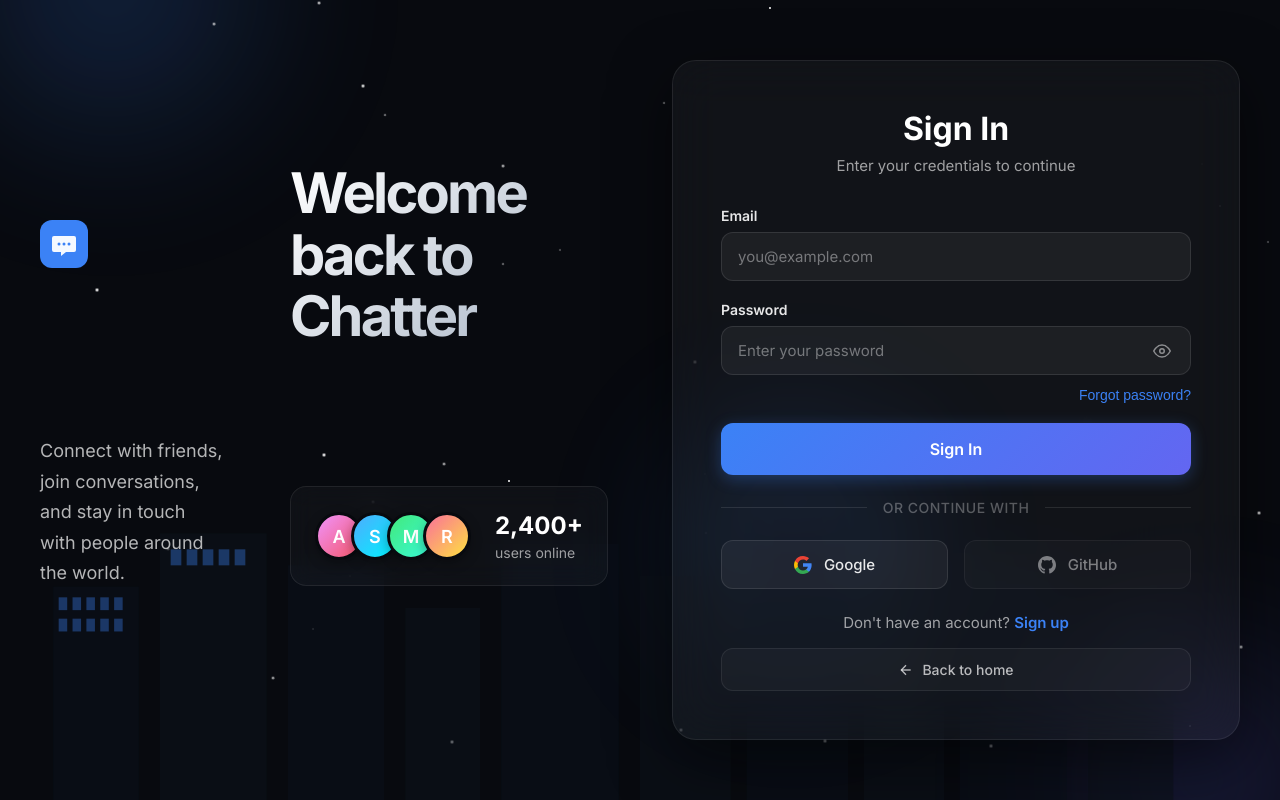
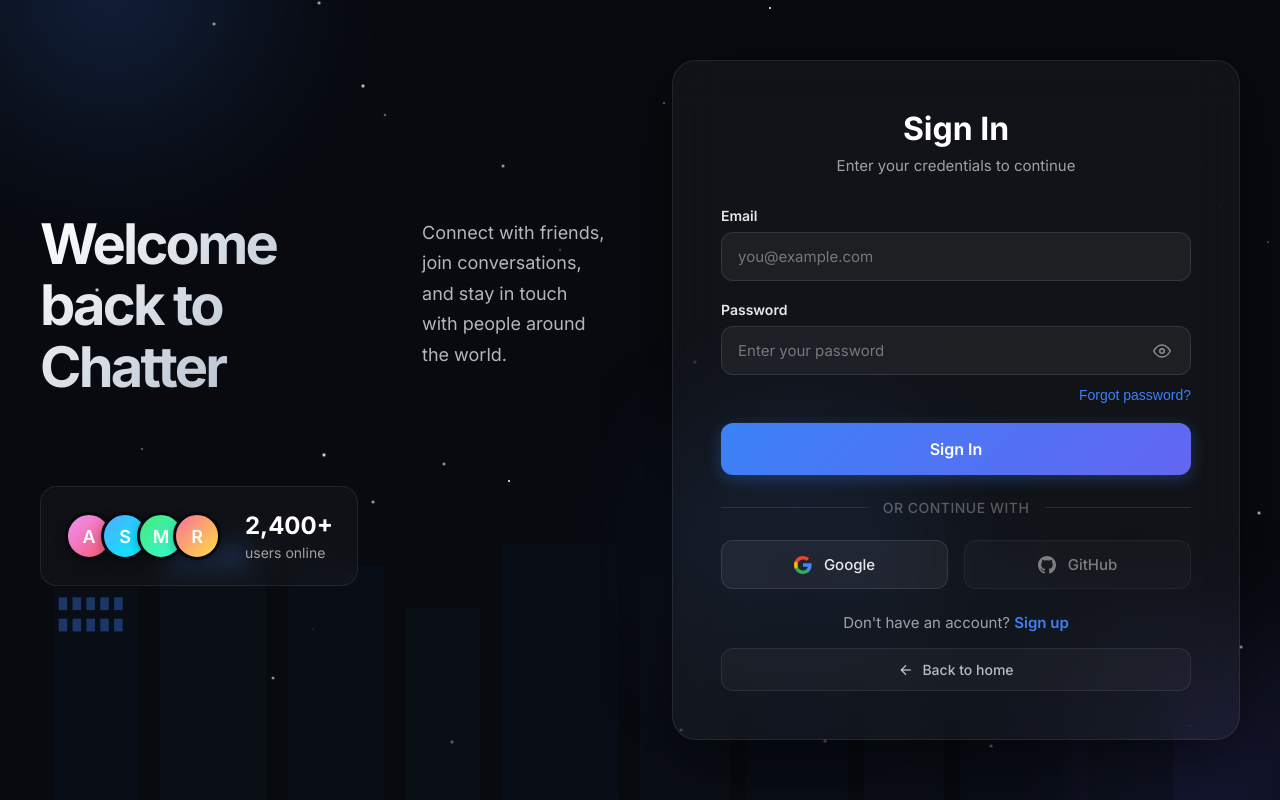
Before and after one commit to sakshampokharel01-beep/Chatter, a React (Vite) app: page / in a window 1280 px wide. Both pictures are taken after a click on the button "Get Started". Built offline with nearby package versions, Linux system fonts and the light colour scheme; no server answers; a web font is replaced by a local one.

Commit message:
Remove logo icon from login page hero section

```diff
--- a/src/components/AuthScreenNew.jsx
+++ b/src/components/AuthScreenNew.jsx
@@ -129,16 +129,6 @@
         {/* Left Hero Section */}
         <div className="auth-hero">
           <div className="hero-content">
-            <div className="logo-section">
-              <svg width="48" height="48" viewBox="0 0 48 48" fill="none">
-                <rect width="48" height="48" rx="12" fill="#3b82f6"/>
-                <path d="M14 16h20a2 2 0 0 1 2 2v12a2 2 0 0 1-2 2H26l-5 4v-4h-7a2 2 0 0 1-2-2V18a2 2 0 0 1 2-2z" fill="white" fillOpacity="0.95"/>
-                <circle cx="19" cy="24" r="1.5" fill="#3b82f6"/>
-                <circle cx="24" cy="24" r="1.5" fill="#3b82f6"/>
-                <circle cx="29" cy="24" r="1.5" fill="#3b82f6"/>
-              </svg>
-            </div>
-
             <h1 className="hero-title">Welcome back to Chatter</h1>
             <p className="hero-subtitle">
               Connect with friends, join conversations, and stay in touch with people around the world.
```
